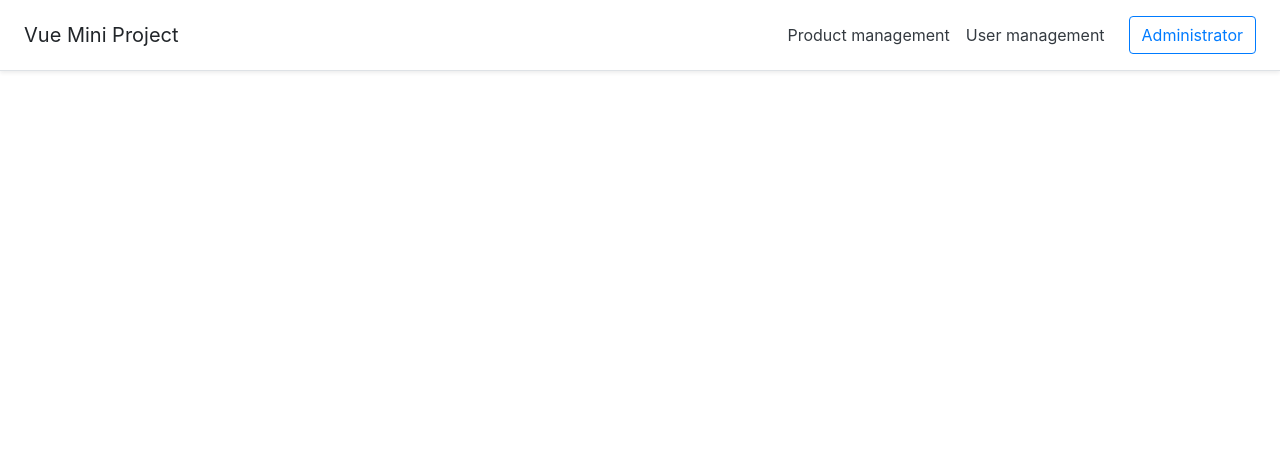
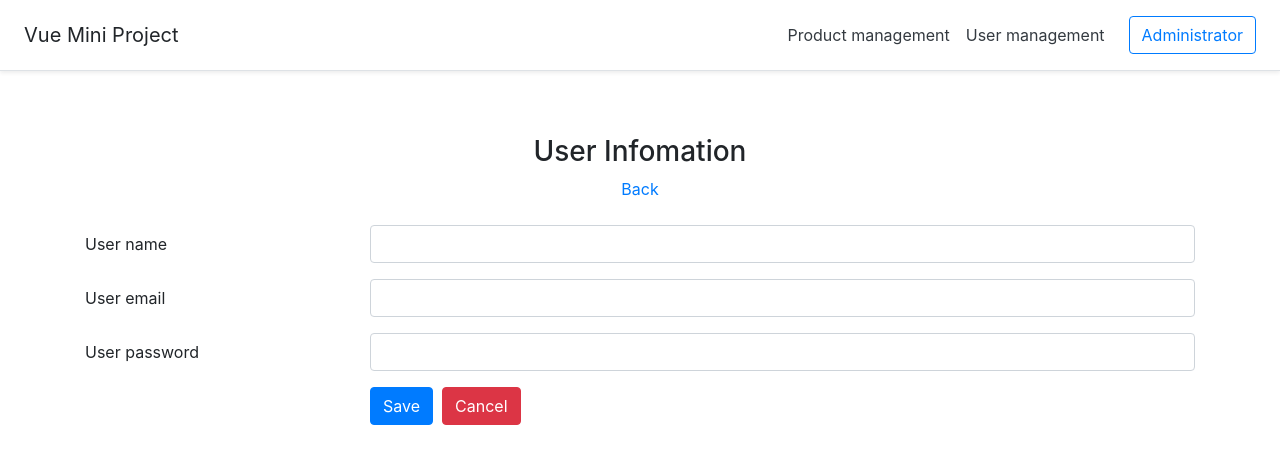
Before and after one commit to tienpbss/react-manage-product-user, a React (Create React App) app: page /user/edit/1 in a window 1280 px wide. Shown: the top 464 px of the page. Built offline with nearby package versions, Linux system fonts and the light colour scheme; no server answers.

Commit message:
crud user

```diff
--- a/package.json
+++ b/package.json
@@ -11,6 +11,7 @@
     "react-dom": "^18.2.0",
     "react-router-dom": "^6.16.0",
     "react-scripts": "5.0.1",
+    "validator": "^13.11.0",
     "web-vitals": "^2.1.4"
   },
   "scripts": {
--- a/src/App.js
+++ b/src/App.js
@@ -20,6 +20,7 @@ function App() {
             <Route path='/product/edit/:productId' element={<FormProduct />} />
             <Route path='/user/' element={<ListUser />} />
             <Route path='/user/create' element={<FormUser />} />
+            <Route path='/user/edit/:userId' element={<FormUser />} />
           </Routes>
         </div>
     );
--- a/src/components/product/FormProduct.jsx
+++ b/src/components/product/FormProduct.jsx
@@ -218,7 +218,7 @@ export default function FormProduct() {
                                 Save
                             </button>{" "}
                             &nbsp;
-                            <Link to='/product' type="reset" className="btn btn-danger">
+                            <Link to='/product' className="btn btn-danger">
                                 Cancel
                             </Link>
                         </div>
--- a/src/components/user/FormUser.jsx
+++ b/src/components/user/FormUser.jsx
@@ -1,7 +1,119 @@
-import { Link } from "react-router-dom";
+import classNames from "classnames";
+import { useEffect, useState } from "react";
+import { Link, useNavigate, useParams } from "react-router-dom";
+import validator from "validator";
 
+const attributeUser = {
+    name: "name",
+    email: "email",
+    password: "password",
+};
 
-export default function FormUser(){
+export default function FormUser() {
+    const navigate = useNavigate();
+    const { userId } = useParams();
+    const [user, setUser] = useState({
+        [attributeUser.name]: "",
+        [attributeUser.email]: "",
+        [attributeUser.password]: "",
+    });
+
+    const [errors, setErrors] = useState({
+        [attributeUser.name]: "",
+        [attributeUser.email]: "",
+        [attributeUser.password]: "",
+    });
+
+    useEffect(() => {
+        if (userId) {
+            fetch(`${process.env.REACT_APP_API_ENDPOINT}/users/${userId}`)
+                .then((res) => res.json())
+                .then((data) => {
+                    setUser(data);
+                });
+        }
+    }, [userId]);
+
+    const handleErrors = () => {
+        const errorsFeedBack = {
+            name: !user.name ? "Please provide a username" : "",
+            email: !validator.isEmail(user.email)
+                ? "Please provide a valid email"
+                : "",
+            password: !(user.password.length >= 6)
+                ? "Password must more than 6 character"
+                : "",
+        };
+        setErrors({ ...errorsFeedBack });
+        return (
+            !errorsFeedBack.name &&
+            !errorsFeedBack.price &&
+            !errorsFeedBack.description
+        );
+    };
+
+    const handleChange = (e) => {
+        let err;
+        const key = e.target.name;
+        const value = e.target.value;
+        switch (e.target.name) {
+            case attributeUser.name:
+                err = !value ? "Please provide a username" : "";
+                break;
+            case attributeUser.email:
+                err = !validator.isEmail(value)
+                    ? "Please provide a valid email"
+                    : "";
+                break;
+            case attributeUser.password:
+                err = !(value && value.length >= 6)
+                    ? "Password must more than 6 character"
+                    : "";
+                break;
+            default:
+                break;
+        }
+        setErrors((prev) => ({ ...prev, [key]: err }));
+        setUser((prev) => ({
+            ...prev,
+            [key]: value,
+        }));
+    };
+
+    const handleSubmit = (e) => {
+        e.preventDefault();
+
+        const canSave = handleErrors();
+
+        if (!canSave) return;
+
+        if (!userId) {
+            fetch(`${process.env.REACT_APP_API_ENDPOINT}/users`, {
+                method: "POST",
+                headers: { 'Content-Type': 'application/json' },
+                body: JSON.stringify(user),
+            })
+                .then((res) => res.json())
+                .then((data) => {
+                    if (data.success) {
+                        navigate("/user");
+                    }
+                });
+        } else {
+            fetch(`${process.env.REACT_APP_API_ENDPOINT}/users/${user.id}`, {
+                method: "PUT",
+                headers: { 'Content-Type': 'application/json' },
+                body: JSON.stringify(user),
+            })
+                .then((res) => res.json())
+                .then((data) => {
+                    if (data.success) {
+                        navigate("/user");
+                    }
+                });
+        }
+    };
+
     return (
         <>
             <div className="pricing-header px-3 py-3 pt-md-5 pb-md-4 mx-auto text-center">
@@ -10,35 +122,91 @@ export default function FormUser(){
             </div>
 
             <div className="container">
-        <form >
+                <form onSubmit={handleSubmit}>
                     <div className="form-group row">
-            <label htmlFor="inputPassword" className="col-sm-3 col-form-label">User name</label>
+                        <label
+                            htmlFor="inputPassword"
+                            className="col-sm-3 col-form-label"
+                        >
+                            User name
+                        </label>
                         <div className="col-sm-9">
-                <input type="text" className="form-control" />
-
+                            <input
+                                value={user.name}
+                                onChange={(e) => handleChange(e)}
+                                name={attributeUser.name}
+                                type="text"
+                                className={classNames("form-control", {
+                                    "is-invalid": errors.name,
+                                })}
+                            />
+                            <div className="invalid-feedback">
+                                {errors.name}
+                            </div>
                         </div>
                     </div>
                     <div className="form-group row">
-                <label htmlFor="inputPassword" className="col-sm-3 col-form-label">User price</label>
+                        <label
+                            htmlFor="inputPassword"
+                            className="col-sm-3 col-form-label"
+                        >
+                            User email
+                        </label>
                         <div className="col-sm-9">
-                    <input type="text" className="form-control" />
+                            <input
+                                value={user.email}
+                                onChange={(e) => handleChange(e)}
+                                name={attributeUser.email}
+                                type="text"
+                                className={classNames("form-control", {
+                                    "is-invalid": errors.email,
+                                })}
+                            />
+                            <div className="invalid-feedback">
+                                {errors.email}
+                            </div>
                         </div>
                     </div>
                     <div className="form-group row">
-                <label htmlFor="inputPassword" className="col-sm-3 col-form-label">User description</label>
+                        <label
+                            htmlFor="inputPassword"
+                            className="col-sm-3 col-form-label"
+                        >
+                            User password
+                        </label>
                         <div className="col-sm-9">
-                    <textarea className="form-control" rows="3"></textarea>
+                            <input
+                                value={user.password}
+                                onChange={(e) => handleChange(e)}
+                                name={attributeUser.password}
+                                className={classNames("form-control", {
+                                    "is-invalid": errors.password,
+                                })}
+                                rows="3"
+                                // type="password"
+                            ></input>
+                            <div className="invalid-feedback">
+                                {errors.password}
+                            </div>
                         </div>
                     </div>
                     <div className="form-group row">
-                <label htmlFor="inputPassword" className="col-sm-3 col-form-label"></label>
+                        <label
+                            htmlFor="inputPassword"
+                            className="col-sm-3 col-form-label"
+                        ></label>
                         <div className="col-sm-9">
-                    <button type="submit" className="btn btn-primary">Save</button> &nbsp;
-                    <button type="reset" className="btn btn-danger">Cancel</button>
+                            <button type="submit" className="btn btn-primary">
+                                Save
+                            </button>{" "}
+                            &nbsp;
+                            <Link to="/user" className="btn btn-danger">
+                                Cancel
+                            </Link>
                         </div>
                     </div>
                 </form>
             </div>
         </>
-    )
+    );
 }
--- a/src/components/user/ListUser.jsx
+++ b/src/components/user/ListUser.jsx
@@ -1,6 +1,33 @@
+import { useEffect, useState } from "react";
 import { Link } from "react-router-dom";
 
 export default function ListProduct() {
+    const [users, setUsers] = useState([]);
+
+    const fetUserData = () => {
+        fetch(`${process.env.REACT_APP_API_ENDPOINT}/users`)
+            .then((res) => res.json())
+            .then((data) => {
+                setUsers(data);
+            });
+    };
+
+    useEffect(() => {
+        fetUserData();
+    }, []);
+
+    const handleDelete = (userId) => {
+        fetch(`${process.env.REACT_APP_API_ENDPOINT}/users/${userId}`, {
+            method: "DELETE",
+        })
+            .then(() => {
+                fetUserData();
+            })
+            .catch((err) => {
+                console.log("Error: ", err);
+            });
+    };
+
     return (
         <>
             <div className="pricing-header px-3 py-3 pt-md-5 pb-md-4 mx-auto text-center">
@@ -16,30 +43,34 @@ export default function ListProduct() {
                         <thead>
                             <tr>
                                 <th scope="col">#</th>
-                                <th scope="col">Product name</th>
-                                <th scope="col">Price</th>
+                                <th scope="col">User name</th>
+                                <th scope="col">User email</th>
                                 <th scope="col">Handle</th>
                             </tr>
                         </thead>
                         <tbody>
-                            <tr>
-                                <th scope="row">1</th>
-                                <td>Mark</td>
-                                <td>Otto</td>
-                                <td>@mdo</td>
-                            </tr>
-                            <tr>
-                                <th scope="row">2</th>
-                                <td>Jacob</td>
-                                <td>Thornton</td>
-                                <td>@fat</td>
-                            </tr>
-                            <tr>
-                                <th scope="row">3</th>
-                                <td>Larry</td>
-                                <td>the Bird</td>
-                                <td>@twitter</td>
-                            </tr>
+                            {users.map((user, index) => {
+                                return (
+                                    <tr key={user.id}>
+                                        <th scope="row">{index + 1}</th>
+                                        <td>{user.name}</td>
+                                        <td>{user.email}</td>
+                                        <td>
+                                            <Link to={`/user/edit/${user.id}`} className="btn btn-primary mx-1">
+                                                Edit
+                                            </Link>
+                                            <button
+                                                className="btn btn-danger"
+                                                onClick={() =>
+                                                    handleDelete(user.id)
+                                                }
+                                            >
+                                                Delete
+                                            </button>
+                                        </td>
+                                    </tr>
+                                );
+                            })}
                         </tbody>
                     </table>
                 </div>
```
Also changed, not shown: 1 other file (tests, documents, lock files or other folders). Lines whose indentation alone changed are shown as unchanged.
